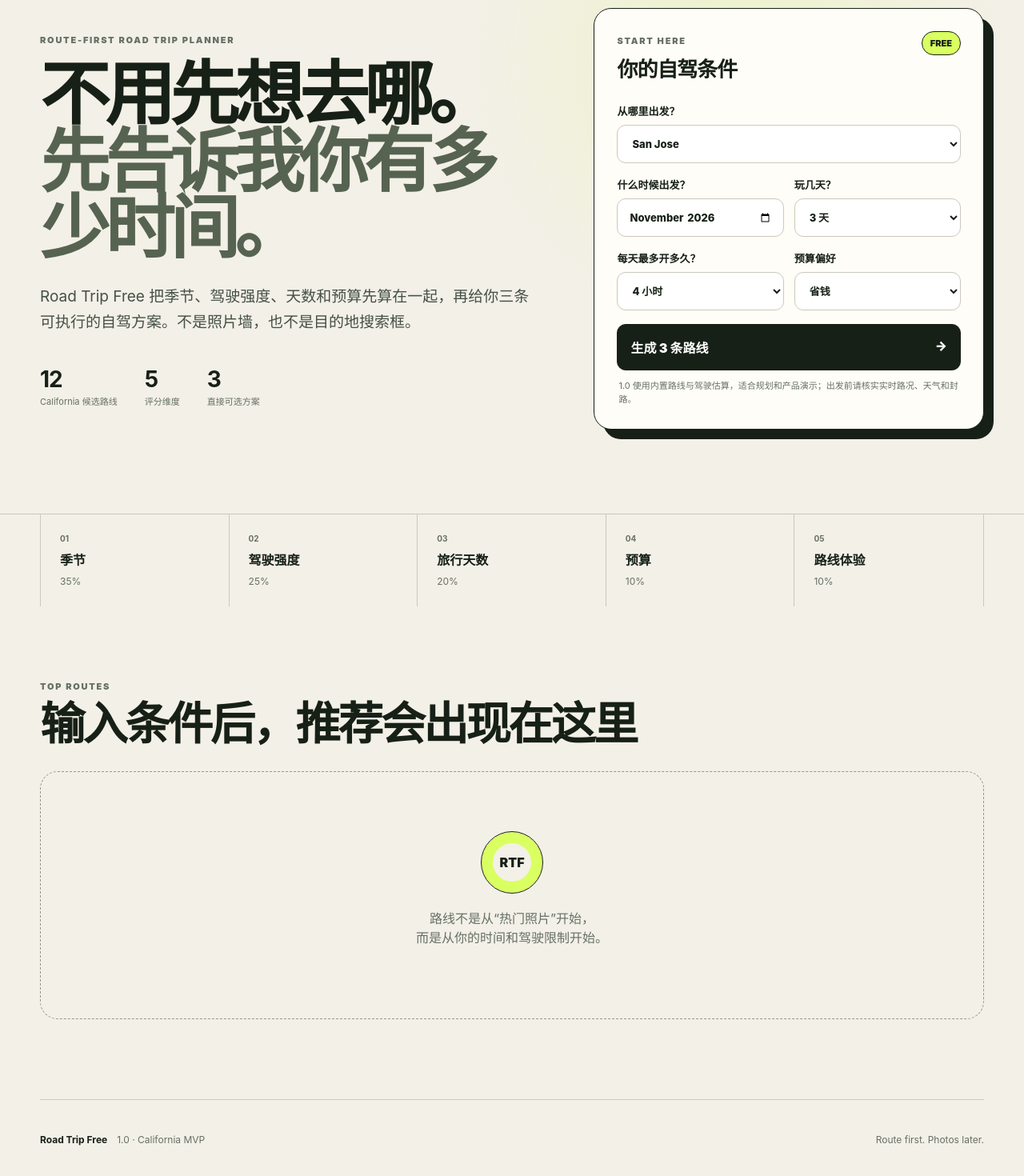
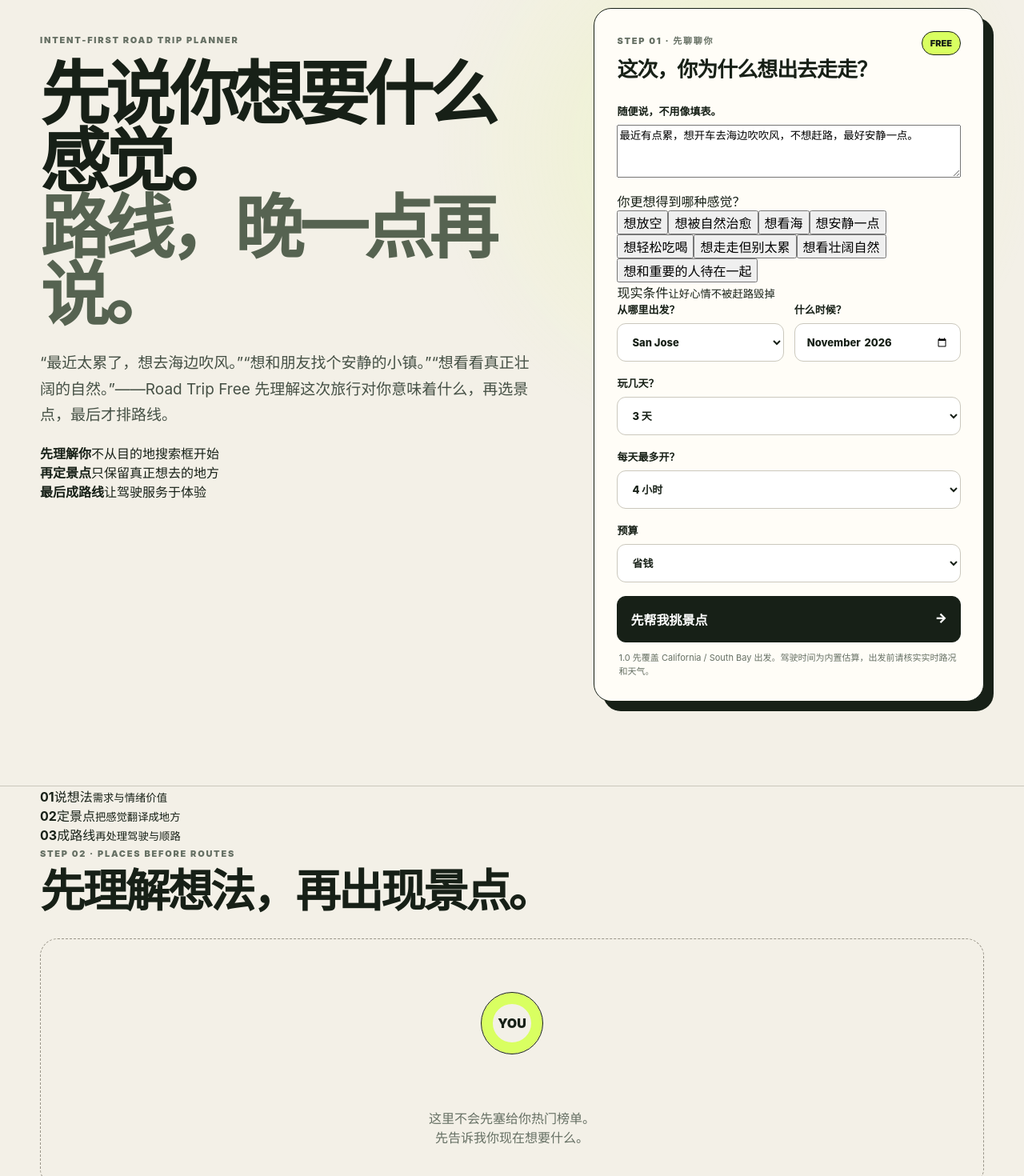
Before and after one commit to dilfrank/Road-Trip-Free, a Next.js app: page / in a window 1280 px wide. Shown: the part 160-1630 px from the top of the page at 80% size. Built offline with nearby package versions, Linux system fonts and the light colour scheme.

Commit message:
feat: redesign 1.0 around intent, attractions, then routes

```diff
--- a/app/page.tsx
+++ b/app/page.tsx
@@ -1,12 +1,39 @@
 "use client";
 
 import { FormEvent, useMemo, useState } from "react";
-import { recommendRoutes } from "../lib/recommend";
-import { BudgetPreference, RouteSuggestion } from "../lib/routes";
+import {
+  emotionSummary,
+  inferMoods,
+  moodOptions,
+  recommendRoutes,
+  suggestAttractions
+} from "../lib/recommend";
+import {
+  AttractionSuggestion,
+  BudgetPreference,
+  MoodPreference,
+  RouteSuggestion
+} from "../lib/routes";
 
-type FormState = { origin: string; month: string; days: string; maxDrive: string; budget: BudgetPreference };
+type FormState = {
+  thought: string;
+  moods: MoodPreference[];
+  origin: string;
+  month: string;
+  days: string;
+  maxDrive: string;
+  budget: BudgetPreference;
+};
 
-const initialForm: FormState = { origin: "San Jose", month: "2026-11", days: "3", maxDrive: "4", budget: "省钱" };
+const initialForm: FormState = {
+  thought: "最近有点累，想开车去海边吹吹风，不想赶路，最好安静一点。",
+  moods: ["想放空", "想看海", "想安静一点"],
+  origin: "San Jose",
+  month: "2026-11",
+  days: "3",
+  maxDrive: "4",
+  budget: "省钱"
+};
 
 function RouteSketch({ route }: { route: RouteSuggestion }) {
   return (
@@ -31,98 +58,234 @@ function RouteSketch({ route }: { route: RouteSuggestion }) {
 
 export default function Home() {
   const [form, setForm] = useState<FormState>(initialForm);
+  const [stage, setStage] = useState<1 | 2 | 3>(1);
+  const [attractions, setAttractions] = useState<AttractionSuggestion[]>([]);
+  const [selectedAttractions, setSelectedAttractions] = useState<string[]>([]);
   const [routes, setRoutes] = useState<RouteSuggestion[]>([]);
-  const [generated, setGenerated] = useState(false);
   const [selectedId, setSelectedId] = useState<string>("");
   const [copied, setCopied] = useState(false);
+  const [notice, setNotice] = useState("");
 
   const selected = routes.find((route) => route.id === selectedId) || routes[0];
+  const inferredMoods = useMemo(() => inferMoods(form.thought, form.moods), [form.thought, form.moods]);
   const monthLabel = useMemo(() => {
     if (!form.month) return "未选择";
     const [year, month] = form.month.split("-");
     return `${year} 年 ${Number(month)} 月`;
   }, [form.month]);
 
-  function submit(event: FormEvent<HTMLFormElement>) {
+  function toggleMood(mood: MoodPreference) {
+    setForm((current) => ({
+      ...current,
+      moods: current.moods.includes(mood)
+        ? current.moods.filter((item) => item !== mood)
+        : [...current.moods, mood]
+    }));
+  }
+
+  function handleIntentSubmit(event: FormEvent<HTMLFormElement>) {
     event.preventDefault();
     const month = Number(form.month.split("-")[1]);
-    const next = recommendRoutes({ origin: form.origin, month, days: Number(form.days), maxDrive: Number(form.maxDrive), budget: form.budget });
+    const nextAttractions = suggestAttractions({
+      thought: form.thought,
+      moods: form.moods,
+      origin: form.origin,
+      month,
+      days: Number(form.days),
+      maxDrive: Number(form.maxDrive),
+      budget: form.budget
+    });
+    setAttractions(nextAttractions);
+    setSelectedAttractions(nextAttractions.slice(0, 3).map((item) => item.name));
+    setStage(2);
+    setRoutes([]);
+    setSelectedId("");
+    setNotice("");
+    window.setTimeout(() => document.getElementById("attractions")?.scrollIntoView({ behavior: "smooth" }), 50);
+  }
+
+  function toggleAttraction(name: string) {
+    setNotice("");
+    setSelectedAttractions((current) => {
+      if (current.includes(name)) return current.filter((item) => item !== name);
+      if (current.length >= 5) {
+        setNotice("最多先选 5 个。Road Trip Free 1.0 会优先帮你减少选择，而不是继续堆景点。");
+        return current;
+      }
+      return [...current, name];
+    });
+  }
+
+  function buildRoutes() {
+    if (selectedAttractions.length < 2) {
+      setNotice("请至少选 2 个你真的想去的地方，再让路线为这些景点服务。");
+      return;
+    }
+    const month = Number(form.month.split("-")[1]);
+    const next = recommendRoutes({
+      thought: form.thought,
+      moods: form.moods,
+      selectedAttractions,
+      origin: form.origin,
+      month,
+      days: Number(form.days),
+      maxDrive: Number(form.maxDrive),
+      budget: form.budget
+    });
     setRoutes(next);
     setSelectedId(next[0]?.id || "");
-    setGenerated(true);
+    setStage(3);
+    setNotice("");
     setCopied(false);
-    window.setTimeout(() => document.getElementById("results")?.scrollIntoView({ behavior: "smooth" }), 40);
+    window.setTimeout(() => document.getElementById("routes")?.scrollIntoView({ behavior: "smooth" }), 50);
   }
 
   async function copyPlan() {
     if (!selected) return;
     const summary = [
       `Road Trip Free 1.0 · ${selected.name}`,
+      `这次想要：${form.thought}`,
+      `情绪偏好：${inferredMoods.join(" / ")}`,
+      `已选景点：${selectedAttractions.join(" / ")}`,
       `${monthLabel} · ${form.days}天 · ${form.origin}出发 · 每天≤${form.maxDrive}h`,
       `推荐分：${selected.score}/100`,
       ...selected.days.map((d) => `D${d.day} ${d.title}｜${d.drive}｜${d.stops.join(" / ")}`),
       selected.warning ? `提醒：${selected.warning}` : "提醒：出发前核实天气、封路和车辆状态。"
     ].join("\n");
-    try { await navigator.clipboard.writeText(summary); setCopied(true); } catch { setCopied(false); }
+    try {
+      await navigator.clipboard.writeText(summary);
+      setCopied(true);
+    } catch {
+      setCopied(false);
+    }
   }
 
   return (
     <main>
-      <section className="hero">
+      <section className="hero" id="top">
         <nav className="nav shell">
           <a className="brand" href="#top">Road Trip Free <i>1.0</i></a>
-          <div className="nav-links"><a href="#planner">生成路线</a><a href="#how">怎么工作</a><span>California MVP</span></div>
+          <div className="nav-links"><a href="#intent">说想法</a><a href="#attractions">选景点</a><a href="#routes">看路线</a><span>California MVP</span></div>
         </nav>
 
-        <div className="shell hero-grid" id="top">
+        <div className="shell hero-grid">
           <div className="hero-copy">
-            <span className="eyebrow">ROUTE-FIRST ROAD TRIP PLANNER</span>
-            <h1>不用先想去哪。<br /><em>先告诉我你有多少时间。</em></h1>
-            <p className="lead">Road Trip Free 把季节、驾驶强度、天数和预算先算在一起，再给你三条可执行的自驾方案。不是照片墙，也不是目的地搜索框。</p>
-            <div className="hero-proof">
-              <div><strong>12</strong><span>California 候选路线</span></div>
-              <div><strong>5</strong><span>评分维度</span></div>
-              <div><strong>3</strong><span>直接可选方案</span></div>
+            <span className="eyebrow">INTENT-FIRST ROAD TRIP PLANNER</span>
+            <h1>先说你想要什么感觉。<br /><em>路线，晚一点再说。</em></h1>
+            <p className="lead">“最近太累了，想去海边吹风。”“想和朋友找个安静的小镇。”“想看看真正壮阔的自然。”——Road Trip Free 先理解这次旅行对你意味着什么，再选景点，最后才排路线。</p>
+            <div className="emotional-proof">
+              <div><b>先理解你</b><span>不从目的地搜索框开始</span></div>
+              <div><b>再定景点</b><span>只保留真正想去的地方</span></div>
+              <div><b>最后成路线</b><span>让驾驶服务于体验</span></div>
             </div>
           </div>
 
-          <form className="planner" id="planner" onSubmit={submit}>
-            <div className="planner-title"><div><span className="step">START HERE</span><h2>你的自驾条件</h2></div><span className="free-badge">FREE</span></div>
-            <label>从哪里出发？
-              <select value={form.origin} onChange={(e) => setForm({ ...form, origin: e.target.value })}>
-                <option>San Jose</option><option>Santa Clara</option><option>Sunnyvale</option><option>Cupertino</option><option>Mountain View</option>
-              </select>
+          <form className="planner" id="intent" onSubmit={handleIntentSubmit}>
+            <div className="planner-title">
+              <div><span className="step">STEP 01 · 先聊聊你</span><h2>这次，你为什么想出去走走？</h2></div>
+              <span className="free-badge">FREE</span>
+            </div>
+
+            <label className="thought-label">随便说，不用像填表。
+              <textarea
+                value={form.thought}
+                onChange={(e) => setForm({ ...form, thought: e.target.value })}
+                placeholder="比如：最近工作太累，想去海边吹风，不想赶路，最好安静一点。"
+                rows={4}
+                required
+              />
             </label>
+
+            <div className="mood-block">
+              <span className="field-title">你更想得到哪种感觉？</span>
+              <div className="mood-chips">
+                {moodOptions.map((mood) => (
+                  <button
+                    type="button"
+                    key={mood}
+                    className={form.moods.includes(mood) ? "active" : ""}
+                    onClick={() => toggleMood(mood)}
+                  >{mood}</button>
+                ))}
+              </div>
+            </div>
+
+            <div className="reality-block">
+              <div className="reality-title"><span>现实条件</span><small>让好心情不被赶路毁掉</small></div>
               <div className="two-col">
-              <label>什么时候出发？<input type="month" value={form.month} onChange={(e) => setForm({ ...form, month: e.target.value })} required /></label>
+                <label>从哪里出发？<select value={form.origin} onChange={(e) => setForm({ ...form, origin: e.target.value })}><option>San Jose</option><option>Santa Clara</option><option>Sunnyvale</option><option>Cupertino</option><option>Mountain View</option></select></label>
+                <label>什么时候？<input type="month" value={form.month} onChange={(e) => setForm({ ...form, month: e.target.value })} required /></label>
+              </div>
+              <div className="three-col">
                 <label>玩几天？<select value={form.days} onChange={(e) => setForm({ ...form, days: e.target.value })}><option value="2">2 天</option><option value="3">3 天</option><option value="4">4 天</option><option value="5">5 天</option></select></label>
+                <label>每天最多开？<select value={form.maxDrive} onChange={(e) => setForm({ ...form, maxDrive: e.target.value })}><option value="3">3 小时</option><option value="4">4 小时</option><option value="5">5 小时</option><option value="6">6 小时</option></select></label>
+                <label>预算<select value={form.budget} onChange={(e) => setForm({ ...form, budget: e.target.value as BudgetPreference })}><option>省钱</option><option>普通</option><option>舒适</option></select></label>
               </div>
-            <div className="two-col">
-              <label>每天最多开多久？<select value={form.maxDrive} onChange={(e) => setForm({ ...form, maxDrive: e.target.value })}><option value="3">3 小时</option><option value="4">4 小时</option><option value="5">5 小时</option><option value="6">6 小时</option></select></label>
-              <label>预算偏好<select value={form.budget} onChange={(e) => setForm({ ...form, budget: e.target.value as BudgetPreference })}><option>省钱</option><option>普通</option><option>舒适</option></select></label>
             </div>
-            <button className="primary" type="submit">生成 3 条路线 <span>→</span></button>
-            <p className="microcopy">1.0 使用内置路线与驾驶估算，适合规划和产品演示；出发前请核实实时路况、天气和封路。</p>
+
+            <button className="primary" type="submit">先帮我挑景点 <span>→</span></button>
+            <p className="microcopy">1.0 先覆盖 California / South Bay 出发。驾驶时间为内置估算，出发前请核实实时路况和天气。</p>
           </form>
         </div>
       </section>
 
-      <section className="shell how-strip" id="how">
-        <div><b>01</b><span>季节</span><small>35%</small></div><div><b>02</b><span>驾驶强度</span><small>25%</small></div><div><b>03</b><span>旅行天数</span><small>20%</small></div><div><b>04</b><span>预算</span><small>10%</small></div><div><b>05</b><span>路线体验</span><small>10%</small></div>
+      <section className="shell flow-strip">
+        <div className={stage >= 1 ? "done" : ""}><b>01</b><span>说想法</span><small>需求与情绪价值</small></div>
+        <div className={stage >= 2 ? "done" : ""}><b>02</b><span>定景点</span><small>把感觉翻译成地方</small></div>
+        <div className={stage >= 3 ? "done" : ""}><b>03</b><span>成路线</span><small>再处理驾驶与顺路</small></div>
       </section>
 
-      <section className="shell results" id="results">
+      <section className="shell attraction-section" id="attractions">
         <div className="section-heading">
-          <div><span className="eyebrow">TOP ROUTES</span><h2>{generated ? `${form.origin} 出发，最值得考虑的 3 条路线` : "输入条件后，推荐会出现在这里"}</h2></div>
-          {generated && <p className="query-summary">{monthLabel}<br />{form.days} 天 · 每天 ≤ {form.maxDrive}h · {form.budget}</p>}
+          <div><span className="eyebrow">STEP 02 · PLACES BEFORE ROUTES</span><h2>{stage >= 2 ? "先决定你真正想去哪里。" : "先理解想法，再出现景点。"}</h2></div>
+          {stage >= 2 && <button className="text-btn" type="button" onClick={() => document.getElementById("intent")?.scrollIntoView({ behavior: "smooth" })}>修改我的想法 ↑</button>}
         </div>
 
-        {!generated ? <div className="empty-state"><div><div className="empty-orbit">RTF</div><p>路线不是从“热门照片”开始，<br />而是从你的时间和驾驶限制开始。</p></div></div> : <>
+        {stage < 2 ? (
+          <div className="empty-state"><div className="empty-orbit">YOU</div><p>这里不会先塞给你热门榜单。<br />先告诉我你现在想要什么。</p></div>
+        ) : (
+          <>
+            <div className="emotion-card">
+              <span className="emotion-mark">“</span>
+              <div><span className="eyebrow">我听到的是</span><h3>{emotionSummary(inferredMoods)}</h3><p>你的原话：{form.thought}</p><div className="heard-moods">{inferredMoods.map((mood) => <span key={mood}>{mood}</span>)}</div></div>
+            </div>
+
+            <div className="pick-head"><div><h3>从这些地方里，选 2–5 个你有感觉的。</h3><p>不需要懂路线。现在只问：你愿不愿意去？</p></div><strong>{selectedAttractions.length}/5 已选</strong></div>
+            <div className="attraction-grid">
+              {attractions.map((item, index) => {
+                const checked = selectedAttractions.includes(item.name);
+                return (
+                  <button type="button" key={`${item.routeId}-${item.name}`} className={`attraction-card ${checked ? "selected" : ""}`} onClick={() => toggleAttraction(item.name)}>
+                    <div className="attraction-index">0{index + 1}</div>
+                    <div className="attraction-copy"><span>{item.theme}</span><h4>{item.name}</h4><p>{item.reason}</p><small>{item.emotionalValue}</small></div>
+                    <div className="pick-state">{checked ? "✓" : "+"}</div>
+                  </button>
+                );
+              })}
+            </div>
+            {notice && <p className="notice">{notice}</p>}
+            <div className="build-bar"><div><span>你选中的景点</span><p>{selectedAttractions.length ? selectedAttractions.join(" · ") : "还没选"}</p></div><button className="primary compact" type="button" onClick={buildRoutes}>用这些景点生成路线 →</button></div>
+          </>
+        )}
+      </section>
+
+      <section className="shell results" id="routes">
+        <div className="section-heading">
+          <div><span className="eyebrow">STEP 03 · ROUTES SERVE YOUR CHOICES</span><h2>{stage >= 3 ? "最后，才把它们变成一条能开的路。" : "路线最后出现。"}</h2></div>
+          {stage >= 3 && <p className="query-summary">{monthLabel}<br />{form.days} 天 · 每天 ≤ {form.maxDrive}h · {form.budget}</p>}
+        </div>
+
+        {stage < 3 ? (
+          <div className="empty-state route-empty"><div className="empty-orbit">03</div><p>我们不会为了“路线漂亮”牺牲你真正想去的地方。<br />先完成上一步的景点选择。</p></div>
+        ) : (
+          <>
             <div className="route-grid">
               {routes.map((route, index) => (
-              <button type="button" className={`route-card ${selected?.id === route.id ? "selected" : ""}`} key={route.id} onClick={() => { setSelectedId(route.id); window.setTimeout(() => document.getElementById("detail")?.scrollIntoView({behavior:"smooth"}),40); }}>
-                <div className="route-topline"><span>0{index + 1}</span><div><strong>{route.theme}</strong><b className="score">{route.score}</b></div></div>
-                <h3>{route.name}</h3><p>{route.summary}</p>
+                <button type="button" className={`route-card ${selected?.id === route.id ? "selected" : ""}`} key={route.id} onClick={() => { setSelectedId(route.id); window.setTimeout(() => document.getElementById("detail")?.scrollIntoView({ behavior: "smooth" }), 40); }}>
+                  <div className="route-topline"><span>方案 0{index + 1}</span><div><strong>{route.theme}</strong><b className="score">{route.score}</b></div></div>
+                  <h3>{route.name}</h3><p className="emotional-value">{route.emotionalValue}</p>
+                  <div className="matched-line"><b>回应了</b>{route.matchedMoods.slice(0, 3).map((mood) => <span key={mood}>{mood}</span>)}</div>
+                  <div className="matched-line"><b>包含</b>{route.matchedAttractions.length ? route.matchedAttractions.map((place) => <span key={place}>{place}</span>) : <span>相近体验景点</span>}</div>
                   <div className="stats"><span>{route.totalDrive}</span><span>{route.seasonFit}</span></div>
                   {route.warning && <div className="warning-mini">季节提醒</div>}
                   <div className="reason-list">{route.reasons.map((reason) => <span key={reason}>✓ {reason}</span>)}</div>
@@ -131,18 +294,28 @@ export default function Home() {
               ))}
             </div>
 
-          {selected && <section className="detail" id="detail">
+            {selected && (
+              <section className="detail" id="detail">
                 <div className="detail-head">
-              <div><span className="eyebrow">SELECTED ROUTE</span><h2>{selected.name}</h2><p>{selected.summary}</p></div>
-              <div className="detail-score"><strong>{selected.score}</strong><span>/100</span><small>推荐分</small></div>
+                  <div><span className="eyebrow">SELECTED ROUTE</span><h2>{selected.name}</h2><p className="detail-emotion">{selected.emotionalValue}</p><p>{selected.summary}</p></div>
+                  <div className="detail-score"><strong>{selected.score}</strong><span>/100</span><small>匹配分</small></div>
                 </div>
 
                 <div className="detail-grid">
                   <RouteSketch route={selected} />
                   <div className="score-panel">
                     <span className="eyebrow">WHY THIS ROUTE</span>
-                {[["季节",selected.breakdown.season,35],["驾驶",selected.breakdown.driving,25],["天数",selected.breakdown.duration,20],["预算",selected.breakdown.budget,10],["体验",selected.breakdown.experience,10]].map(([label,value,max]) => <div className="score-row" key={String(label)}><div><b>{label}</b><span>{value}/{max}</span></div><div className="score-track"><i style={{width:`${Number(value)/Number(max)*100}%`}} /></div></div>)}
-                <div className="highlights"><b>路线亮点</b><p>{selected.highlights.join(" · ")}</p></div>
+                    {[
+                      ["你的想法", selected.breakdown.intent, 30],
+                      ["已选景点", selected.breakdown.attraction, 25],
+                      ["季节", selected.breakdown.season, 20],
+                      ["驾驶", selected.breakdown.driving, 10],
+                      ["天数", selected.breakdown.duration, 10],
+                      ["预算", selected.breakdown.budget, 5]
+                    ].map(([label, value, max]) => (
+                      <div className="score-row" key={String(label)}><div><b>{label}</b><span>{value}/{max}</span></div><div className="score-track"><i style={{ width: `${Number(value) / Number(max) * 100}%` }} /></div></div>
+                    ))}
+                    <div className="highlights"><b>这条路线保留的重点</b><p>{selected.matchedAttractions.length ? selected.matchedAttractions.join(" · ") : selected.highlights.slice(0, 3).join(" · ")}</p></div>
                   </div>
                 </div>
 
@@ -150,15 +323,17 @@ export default function Home() {
 
                 <div className="itinerary-head"><div><span className="eyebrow">DAY BY DAY</span><h3>{form.days} 天执行版</h3></div><button type="button" className="copy-btn" onClick={copyPlan}>{copied ? "已复制 ✓" : "复制行程摘要"}</button></div>
                 <div className="timeline">
-              {selected.days.map((d) => <article className="timeline-day" key={d.day}><div className="day-index"><span>D{d.day}</span><i /></div><div className="day-content"><div className="day-title"><h4>{d.title}</h4><b>{d.drive}</b></div><div className="stop-chips">{d.stops.map((stop) => <span key={stop}>{stop}</span>)}</div><p>{d.note}</p><small>休息 / 住宿：{d.rest}</small></div></article>)}
+                  {selected.days.map((d) => <article className="timeline-day" key={d.day}><div className="day-index"><span>D{d.day}</span><i /></div><div className="day-content"><div className="day-title"><h4>{d.title}</h4><b>{d.drive}</b></div><div className="stop-chips">{d.stops.map((stop) => <span className={selectedAttractions.includes(stop) ? "chosen" : ""} key={stop}>{selectedAttractions.includes(stop) ? "★ " : ""}{stop}</span>)}</div><p>{d.note}</p><small>休息 / 住宿：{d.rest}</small></div></article>)}
                 </div>
 
-            <div className="preflight"><div><span className="eyebrow">BEFORE YOU GO</span><h3>出发前 4 项检查</h3></div><ul><li>实时天气与山火信息</li><li>Caltrans / 公园道路封闭</li><li>山区链条要求</li><li>车辆油量 / 充电与轮胎状态</li></ul></div>
-          </section>}
-        </>}
+                <div className="preflight"><div><span className="eyebrow">BEFORE YOU GO</span><h3>好体验的最后一层，是别让现实把它打断。</h3></div><ul><li>实时天气与山火信息</li><li>Caltrans / 公园道路封闭</li><li>山区链条要求</li><li>车辆油量 / 充电与轮胎状态</li></ul></div>
+              </section>
+            )}
+          </>
+        )}
       </section>
 
-      <footer className="shell footer"><div><strong>Road Trip Free</strong><span>1.0 · California MVP</span></div><p>Route first. Photos later.</p></footer>
+      <footer className="shell footer"><div><strong>Road Trip Free 1.0</strong><span>先理解人，再理解路。</span></div><p>California MVP · 不做照片墙 · 不做泛旅行</p></footer>
     </main>
   );
 }
```
Lines whose indentation alone changed are shown as unchanged.
